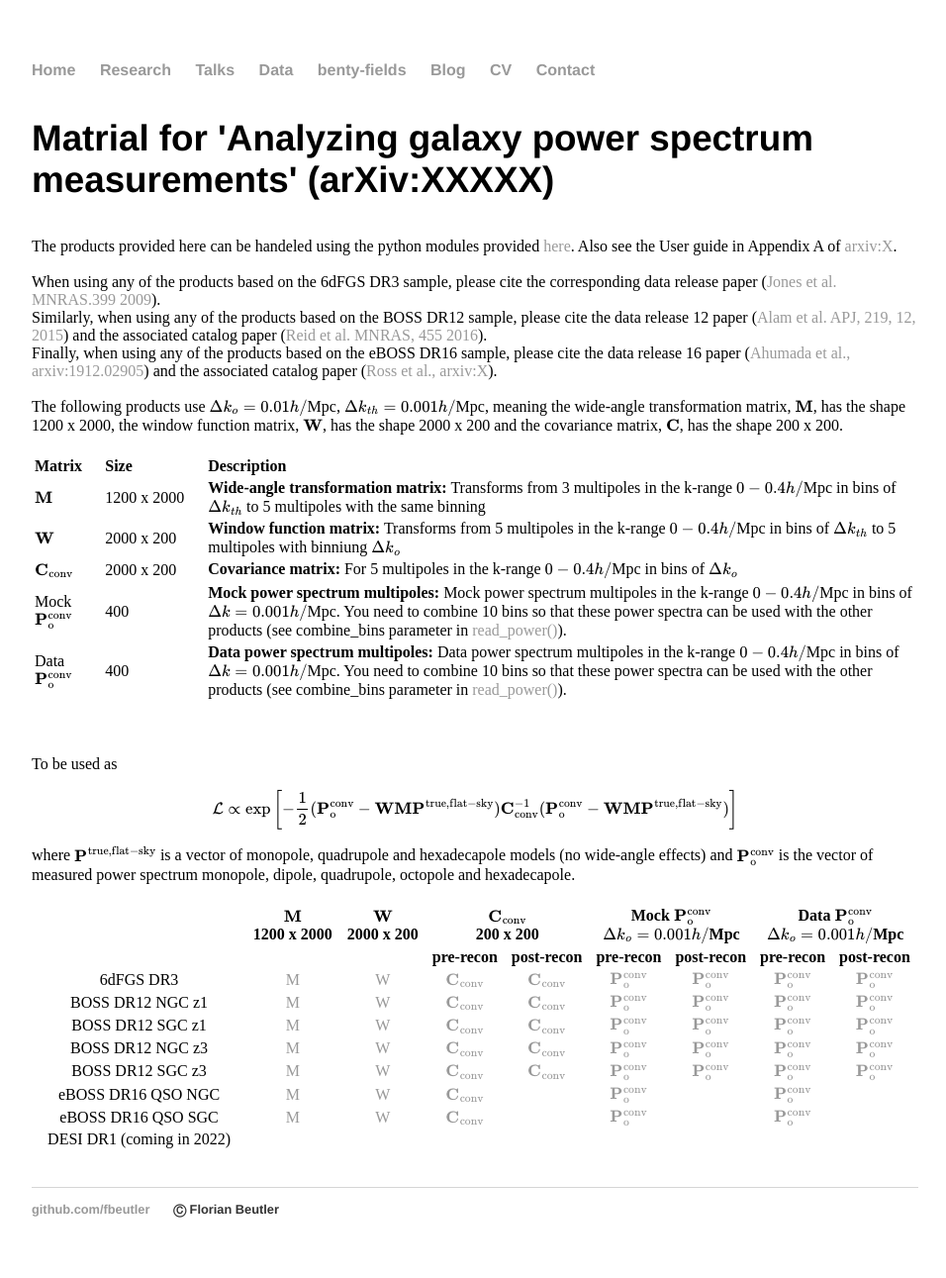
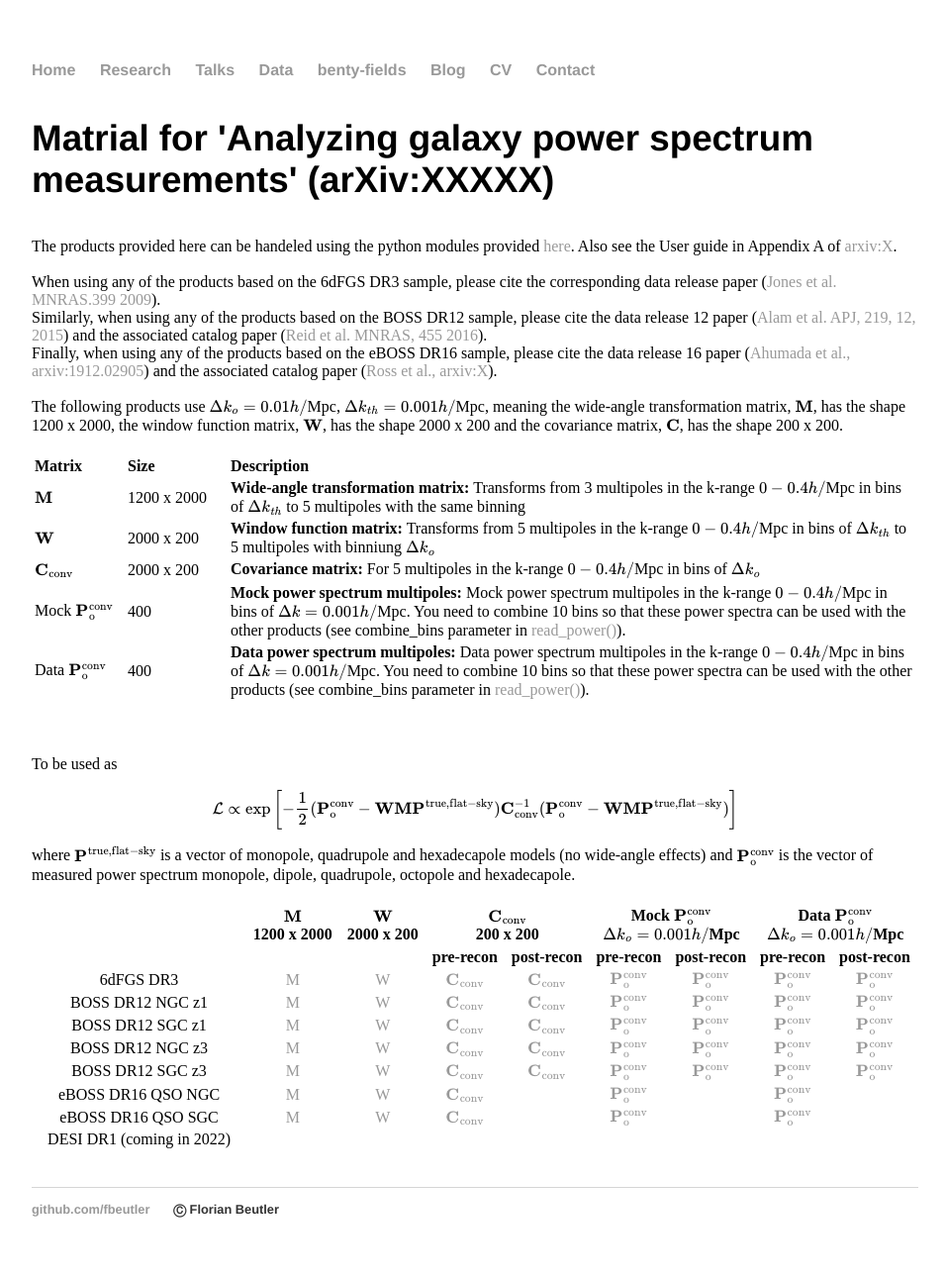
Before and after one commit to fbeutler/fbeutler.github.io, a Jekyll site: the page built from hub/deconv_paper.html, in a window 1280 px wide. Shown: the whole page at 99% size, without its empty margins (160-1116 px from the left). Built offline with Jekyll 4.4.1, drawn with Linux system fonts in a browser that asks for light colours.

Commit message:
Update deconv_paper.html

```diff
--- a/hub/deconv_paper.html
+++ b/hub/deconv_paper.html
@@ -51,7 +51,7 @@ Finally, when using any of the products based on the eBOSS DR16 sample, please c
     <td><b>Covariance matrix:</b> For 5 multipoles in the k-range \(0 - 0.4h/\)Mpc in bins of \(\Delta k_{o}\)</td>
   </tr>
   <tr style="text-align: left">
-    <td style="min-width:60px">Mock \(\mathbf{P}^{\rm conv}_{\rm o}\)</td>
+    <td style="min-width:90px">Mock \(\mathbf{P}^{\rm conv}_{\rm o}\)</td>
     <td style="min-width:100px">400</td>
     <td><b>Mock power spectrum multipoles:</b> Mock power spectrum multipoles in the k-range \(0 - 0.4h/\)Mpc in bins
 	    of \(\Delta k = 0.001h/\)Mpc. You need to combine 10 bins so that these power spectra can be used with the
@@ -59,7 +59,7 @@ Finally, when using any of the products based on the eBOSS DR16 sample, please c
 	parameter in <a href="https://github.com/fbeutler/pk_tools/blob/master/pk_tools.py" target="_blank">read_power()</a>).</td>
   </tr>
   <tr style="text-align: left">
-    <td style="min-width:60px">Data \(\mathbf{P}^{\rm conv}_{\rm o}\)</td>
+    <td style="min-width:90px">Data \(\mathbf{P}^{\rm conv}_{\rm o}\)</td>
     <td style="min-width:100px">400</td>
     <td><b>Data power spectrum multipoles:</b> Data power spectrum multipoles in the k-range \(0 - 0.4h/\)Mpc in bins
 	    of \(\Delta k = 0.001h/\)Mpc. You need to combine 10 bins so that these power spectra can be used with the
```
